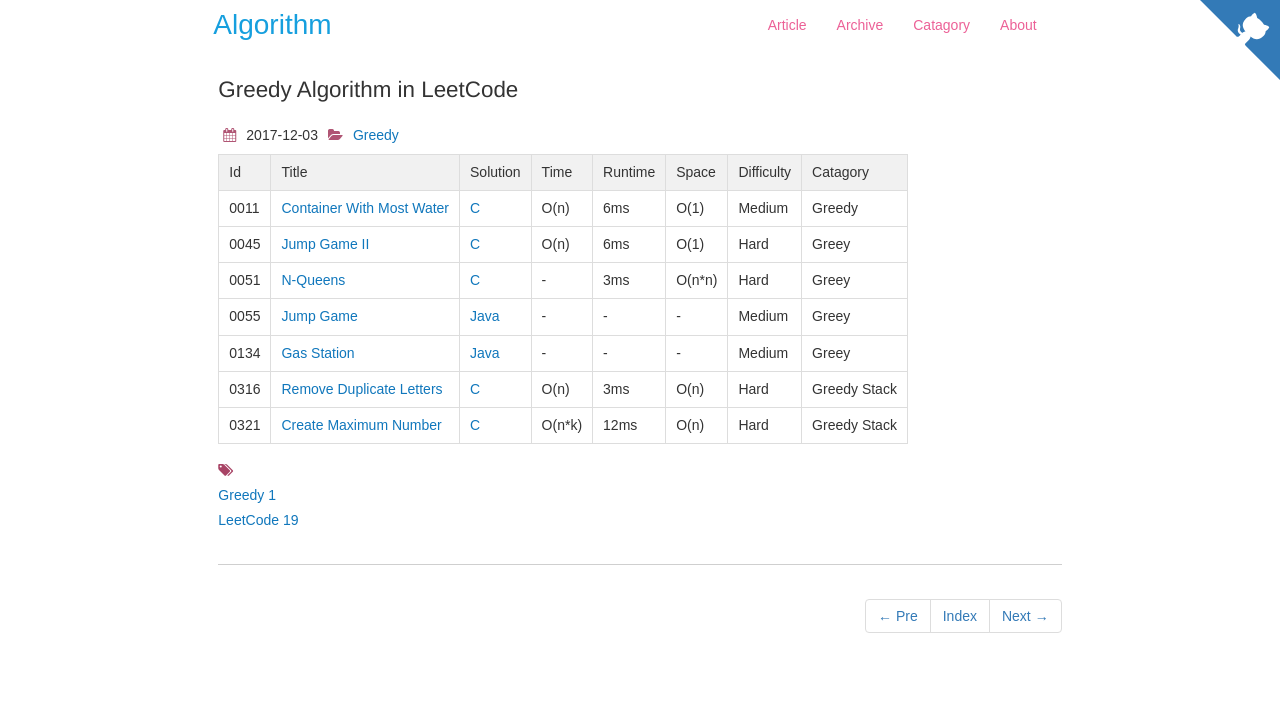
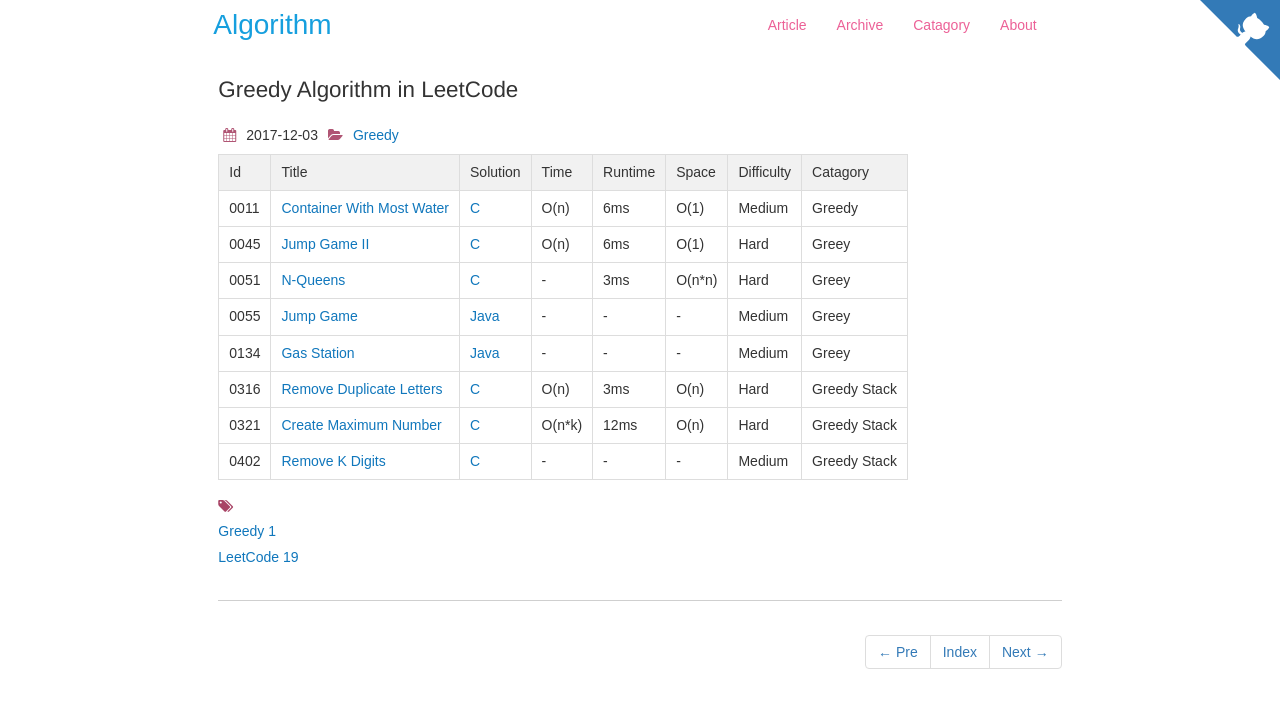
Before and after one commit to dunso/algorithm, a Jekyll site: the page built from docs/_posts/2017-12-03-Greedy.md, in a window 1280 px wide. Shown: the top 708 px of the page. Built offline with Jekyll 4.4.1, drawn with Linux system fonts in a browser that asks for light colours; nearby versions of some CDN libraries.

Commit message:
Add index of LeetCode0402.java to docs

```diff
--- a/docs/_posts/2017-12-03-Greedy.md
+++ b/docs/_posts/2017-12-03-Greedy.md
@@ -19,3 +19,4 @@
 |0134|[Gas Station](https://leetcode.com/problems/gas-station) | [Java](https://e.srl/leetcode-134/)  | - |-|-|  Medium |Greey|
 |0316|[Remove Duplicate Letters](https://leetcode.com/problems/remove-duplicate-letters) | [C](https://e.srl/leetcode-316/)  | O(n) |3ms| O(n)  |  Hard |Greedy Stack|
 |0321|[Create Maximum Number](https://leetcode.com/problems/create-maximum-number) | [C](https://e.srl/leetcode-321/)  | O(n\*k) |12ms| O(n)  |  Hard |Greedy Stack|
+|0402|[Remove K Digits](https://leetcode.com/problems/remove-k-digits/description/) | [C](https://e.srl/leetcode-402/)  |-|-|-|Medium|Greedy Stack|
```
